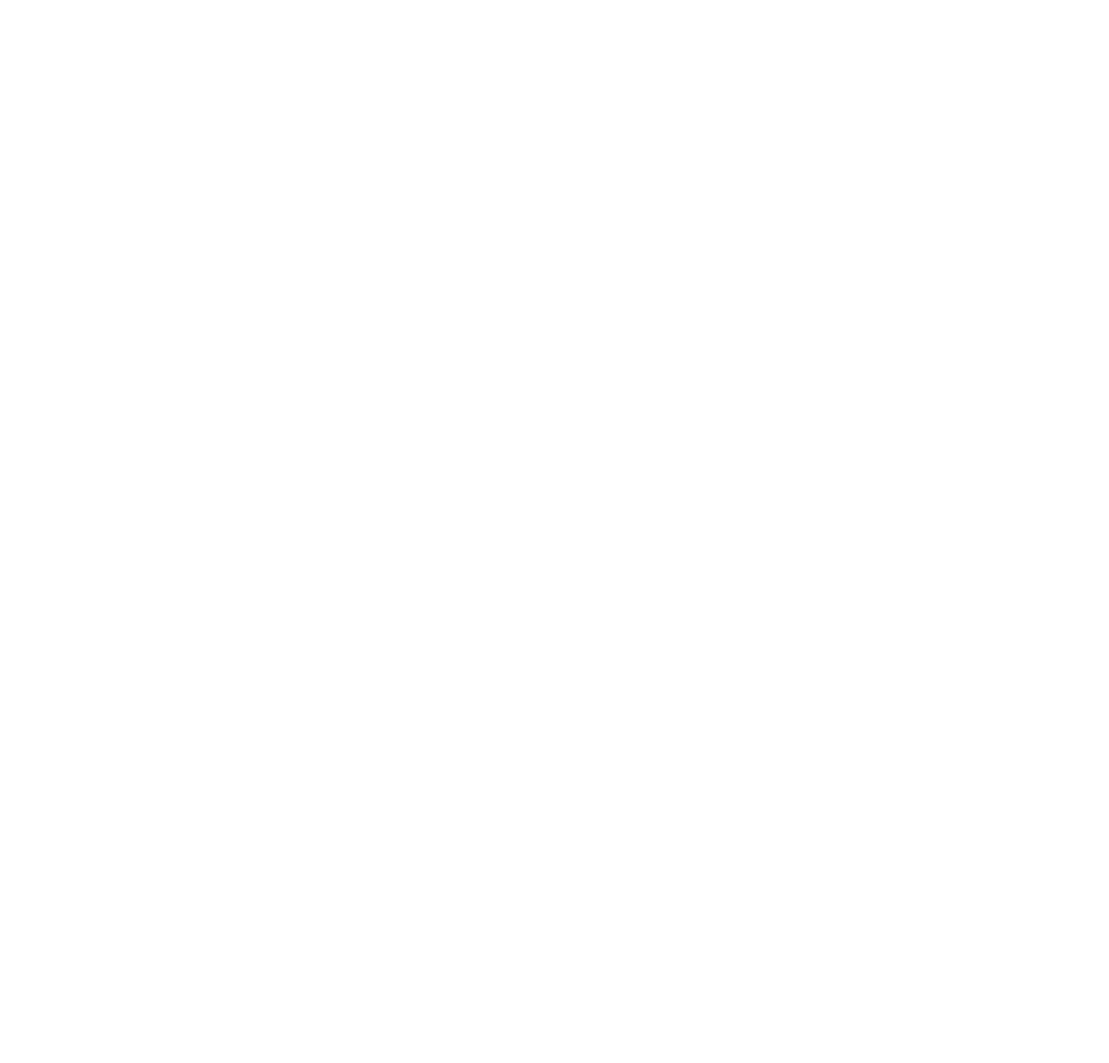
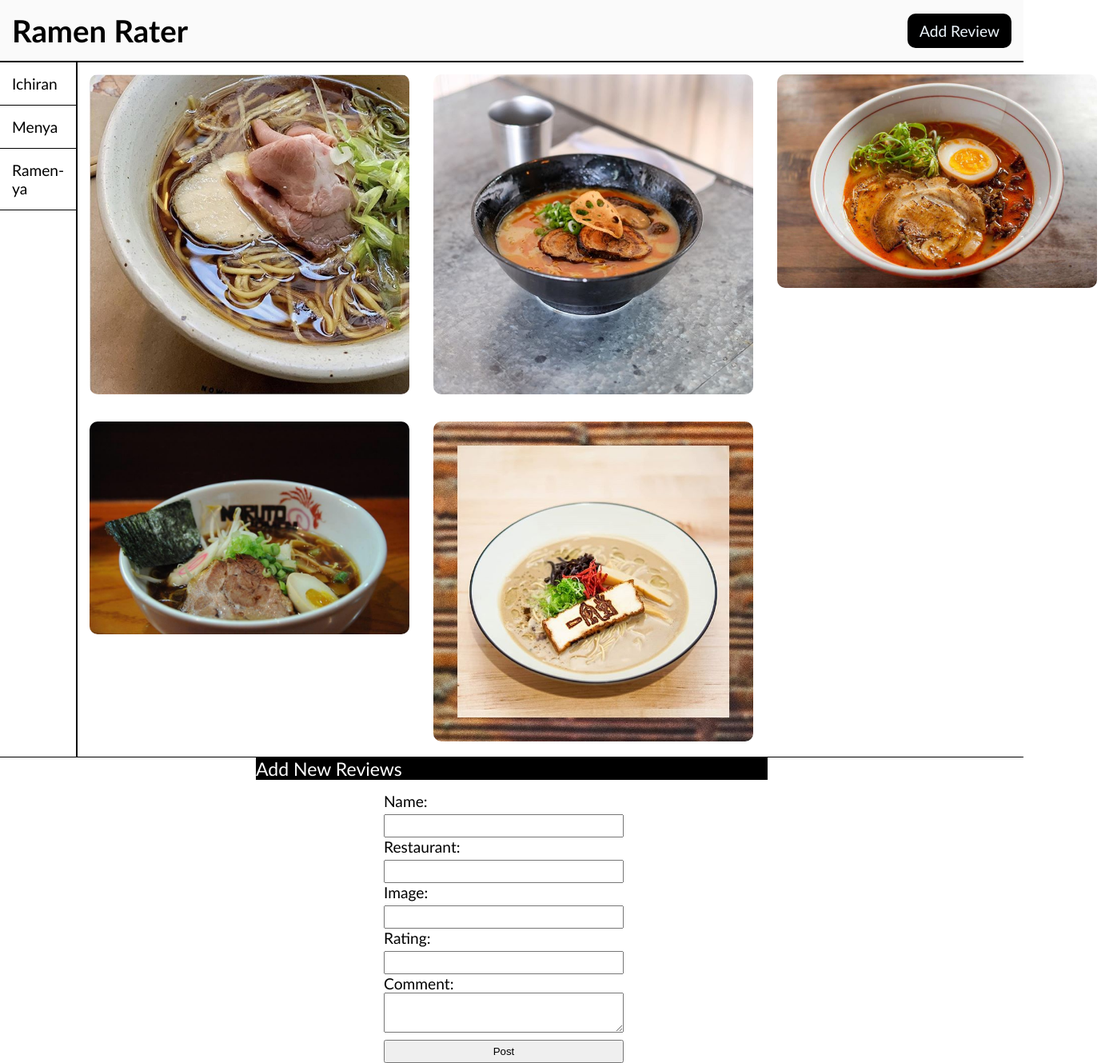
Before and after one commit to Frank-incense/Ramen-Rater-app, a plain HTML site: page index.html in a window 1280 px wide. Shown: the whole page at 80% size, 1387 px wide, since content can reach past the window. Before the commit the page ends 800 px from the top, so only its background shows below. Drawn offline with Linux system fonts and the light colour scheme.

Commit message:
Setting up page structure usiing HTML,CSS and JS. Yet to begin the deliverables

```diff
--- a/index.html
+++ b/index.html
@@ -3,11 +3,68 @@
 <head>
     <meta charset="UTF-8">
     <meta name="viewport" content="width=device-width, initial-scale=1.0">
-    <title>Ramen Rating</title>
+    <title>Ramen Rating app</title>
     <link rel="stylesheet" href="style.css">
     <script type="text/JavaScript" src="index.js"></script>
 </head>
 <body>
+    <header id="header">
+        <h1>Ramen Rater</h1>
+        <div class="btn">
+            <a href="#add-review">Add Review</a>
+        </div>
+    </header>
+    <div class="line"></div>
+    <main id="main">
+        <nav id="navigation">
+            <ul id="restaurantList">
 
+            </ul>
+        </nav>
+        <!-- <div class="line"></div> -->
+         <section>
+            <div id="img-container">
+                <div class="images">
+                    <img src="images/" alt="" id="1">
+                </div>
+                <div class="images">
+                    <img src="images/" alt="" id="2">
+                </div>
+                <div class="images">
+                    <img src="images/" alt="" id="3">
+                </div>
+                <div class="images">
+                    <img src="images/" alt="" id="4">
+                </div>
+                <div class="images">
+                    <img src="images/" alt="" id="5">
+                </div>
+
+            </div>
+         </section>
+
+
+    </main>
+    <footer id="footer">
+        <div class="border">
+            <p>Add New Reviews</p>
+        </div>
+        <div id="add-review">
+            <form id="form">
+                <label for="name">Name:</label><br>
+                <input type="text" name="name" id="name">
+                <label for="restaurant">Restaurant:</label><br>
+                <input type="text" name="restaurant" id="restaurant">
+                <label for="imageLink">Image:</label><br>
+                <input type="url" name="image" id="imageLink">
+                <label for="rating">Rating:</label><br>
+                <input type="text" name="rating" id="rating">
+                <label for="comment">Comment:</label><br>
+                 <textarea name="comment" id="comment"></textarea>
+                <input type="submit" name="submit" id="submit" value="Post">
+            </form>
+        </div>
+
+    </footer>
 </body>
 </html>
--- a/index.js
+++ b/index.js
@@ -0,0 +1,74 @@
+const ramens = [
+    {
+        id: 1,
+        name: "Shoyu Ramen",
+        restaurant: "Ichiran",
+        image: "images/shoyu.jpg",
+        rating: 5,
+        comment: "Delicious!"
+    },
+    {
+        id: 2,
+        name: "Gyokotsu Ramen",
+        restaurant: "Menya",
+        image: "images/gyukotsu.jpg",
+        rating: 4,
+        comment: "Very flavorful!"
+    },
+    {
+        id: 3,
+        name: "Kojiro Ramen",
+        restaurant: "Ramen-ya",
+        image: "images/kojiro.jpg"
+    },
+    {
+        id: 4,
+        name: "Naruto Ramen",
+        restaurant: "Menya",
+        image: "images/naruto.jpg",
+        rating: 4,
+        comment: "Very flavorful!"
+    },
+    {
+        id: 5,
+        name: "Nirvana Ramen",
+        restaurant: "Menya",
+        image: "images/nirvana.jpg",
+        rating: 4,
+        comment: "Very flavorful!"
+    },
+ ];
+const restaurants = []
+ document.addEventListener("DOMContentLoaded", function(){
+    ramens.forEach(function(picture){
+        addrestaurant(picture)
+
+        addpicture(picture)
+
+    })
+ })
+ function addpicture(picture) {
+    const image = document.getElementById(picture.id);
+    image.src = picture.image
+ }
+ function addrestaurant(picture){
+    const restaurant = document.getElementById("restaurantList")
+    const li = document.createElement("li");
+    if (!check(picture.restaurant)){
+        restaurant.appendChild(li)
+        restaurants.push(picture.restaurant)
+    }
+    li.textContent = picture.restaurant;
+    // console.log(restaurants)
+ }
+ function check(name)
+{
+    for (let restaurant of restaurants){
+        if (restaurant === name)
+        {
+            return true;
+        }
+    }
+    return false
+
+}
--- a/style.css
+++ b/style.css
@@ -0,0 +1,86 @@
+*{
+    margin:0;
+    padding: 0;
+    box-sizing: border-box;
+    /* border: 1px solid; */
+}
+
+body{
+    font-family: 'Gill Sans', 'Gill Sans MT', Calibri, 'Trebuchet MS', sans-serif;
+    font-size: 1.2em;
+    height: 100vh;
+}
+#header {
+    display: flex;
+    justify-content: space-between;
+    width: 100%;
+    align-items: center;
+    padding: 15px;
+    border-bottom: 2px solid;
+    background-color: #fafafa;
+    z-index: 1;
+}
+.btn {
+    padding: 10px 15px;
+    border-radius: 10px;
+    background-color: black;
+}
+.btn a {
+    text-decoration: none;
+    color: aliceblue;
+}
+
+#main {
+    display: grid;
+    grid-template-columns: 1fr 3fr;
+}
+nav{
+    border-right: 2px solid;
+
+}
+ul li {
+    padding: 15px;
+    border-bottom: 1px solid;
+}
+img{
+    max-width: 400px;
+    margin: 15px;
+    border-radius: 10px;
+    background-size: cover;
+}
+
+#img-container {
+    display: grid;
+    grid-template-columns: 1fr 1fr 1fr;
+    margin:auto;
+}
+footer {
+    width: 100%;
+    border-top: 1px solid;
+    margin-bottom: 25px;
+}
+.border{
+    width: 50%;
+    background-color: #000;
+    color: #fff;
+    margin: auto;
+    font-size: 1.2em;
+}
+#add-review{
+    width: 25%;
+    margin: 15px auto;
+    align-content: center;
+}
+label{
+    margin-top: 10px;
+}
+input{
+    display: block;
+    width: 300px;
+    margin-top: 5px;
+    padding: 5px;
+}
+textarea{
+    width: 300px;
+    height: 50px;
+}
```
Also changed, not shown: images/gyukotsu.jpg (added), images/kojiro.jpg (added), images/naruto.jpg (added), images/nirvana.jpg (added), images/shoyu.jpg (added).
